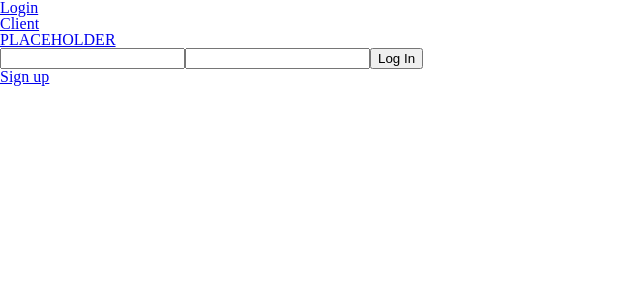
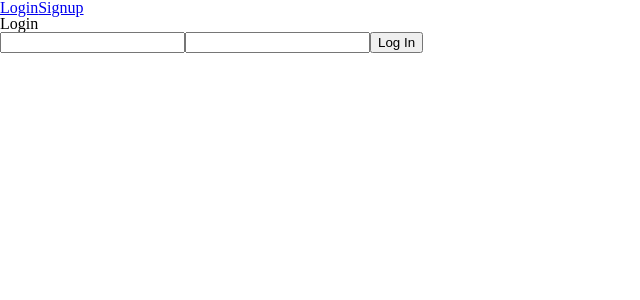
Before and after one commit to bw-anywhere-fitness/frontend, a React (Create React App) app in the folder anywherefitness/: page /login in a window 1280 px wide. Shown: the top 300 px of the page, without its empty margins (0-640 px from the left). Built offline with nearby package versions, Linux system fonts and the light colour scheme.

Commit message:
improved login signup flow
improved routes to only show either login or signup at the same time. Client and Instructor views are all ProtectedRoutes. Logging in, signing up does not yet auto load correct components, still need to build that logic. For now you need to reload page.

```diff
--- a/anywherefitness/src/App.js
+++ b/anywherefitness/src/App.js
@@ -2,6 +2,7 @@ import React from 'react';
 import './App.css';
 import InstructorHome from './components/InstructorHome';
 import Login from './components/Login';
+import Signup from './components/Signup';
 import ClientView from './components/ClientComponents/ClientView';
 import { BrowserRouter as Router, Route, Link } from 'react-router-dom';
 
@@ -11,24 +12,25 @@ import ClassForm from './components/ClassForm/ClassForm';
 function App() {
   return (
     <Router>
-        <ul>
-          <li>
-            <Link to="/login">Login</Link>
-          </li>
-          <li>
-            <Link to="/clientview">Client</Link>
-          </li>
-          <li>
-            <Link to="/PLACEHOLDER">PLACEHOLDER</Link>
-          </li>
-        </ul>
+      {localStorage.getItem("token")
+        ?
+        <nav>
+          <Link to="/clientview">Client</Link>
+          <Link to="/PLACEHOLDER">PLACEHOLDER</Link>
+        </nav>
+        :
+        <nav>
+          <Link to="/login">Login</Link>
+          <Link to="/signup">Signup</Link>
+        </nav>
+      }
 
-      <Route exact path="/login" component={Login}  />
+
+      <Route exact path="/login" component={Login} />
+      <Route exact path="/signup" component={Signup} />
       <PrivateRoute exact path="/instructor" component={InstructorHome} />
       <PrivateRoute exact path="/instructor/addclass" component={ClassForm} />
-      <Route path="/clientview" component={ClientView} />
-      {/* below line commented out for now */}
-      {/* <PrivateRoute exact path="/PLACEHOLDER" component={PLACEHOLDER} />   */}
+      <PrivateRoute path="/clientview" component={ClientView} />
 
     </Router>
   );
--- a/anywherefitness/src/actions/authActions.js
+++ b/anywherefitness/src/actions/authActions.js
@@ -9,7 +9,6 @@ export const signup = creds => dispatch => {
     return Axios.post('https://anywhere-fitness.herokuapp.com/auth/register', creds)
         .then(res => {
             console.log(res);
-            // NEED TO CONFIRM data structure coming back
             localStorage.setItem('token', res.data.token)
             localStorage.setItem('id', res.data.id)
             dispatch({ type: SIGNUP_SUCCESS, payload: res.data.token })
@@ -28,7 +27,6 @@ export const login = creds => dispatch => {
     return Axios.post('https://anywhere-fitness.herokuapp.com/auth/login', creds)
         .then(res => {
             console.log(res);
-            // NEED TO CONFIRM data structure coming back
             localStorage.setItem('token', res.data.token)
             localStorage.setItem('id', res.data.id)
             dispatch({ type: LOGIN_SUCCESS, payload: res.data.token })
--- a/anywherefitness/src/components/Login.js
+++ b/anywherefitness/src/components/Login.js
@@ -1,9 +1,8 @@
 import React from "react";
 import { connect } from "react-redux";
-import { BrowserRouter as Router, Route, Link } from 'react-router-dom';
 
 import { login } from '../actions';
-import Signup from './Signup';
+
 
 
 class Login extends React.Component {
@@ -28,13 +27,14 @@ class Login extends React.Component {
         this.props.login(this.state.credentials)
             .then(() => {
                 this.props.history.push('/');
+                // this.props.history.push('/clientview');
             })
     }
 
     render() {
         return (
-            <Router>
             <form onSubmit={this.login}>
+                <h1>Login</h1>
                 <input
                     type="text"
                     name="username"
@@ -49,9 +49,6 @@ class Login extends React.Component {
                 />
                 <button>Log In</button>
             </form>
-            <Link exact to="/signup">Sign up</Link>
-            <Route path="/signup" component={Signup} />
-            </Router>
         )
     }
 }
--- a/anywherefitness/src/components/Signup.js
+++ b/anywherefitness/src/components/Signup.js
@@ -25,6 +25,7 @@ class Signup extends React.Component {
         e.preventDefault();
         this.props.signup(this.state.newCredentials)
             .then(() => {
+                // this.props.history.push('/clientview');
                 this.props.history.push('/');
             })
     }
@@ -32,6 +33,7 @@ class Signup extends React.Component {
     render() {
         return (
             <form onSubmit={this.signup}>
+                <h1>Signup</h1>
                 <input
                     type="text"
                     name="username"
```
